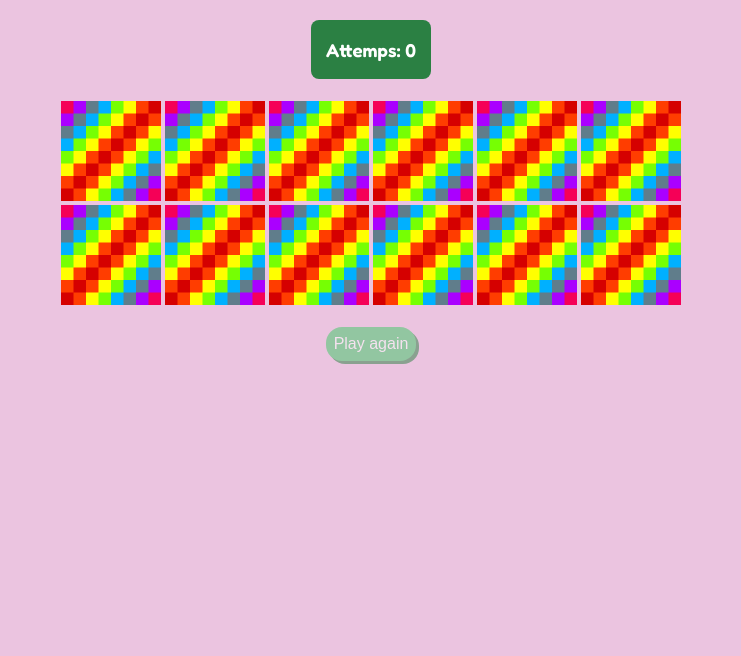
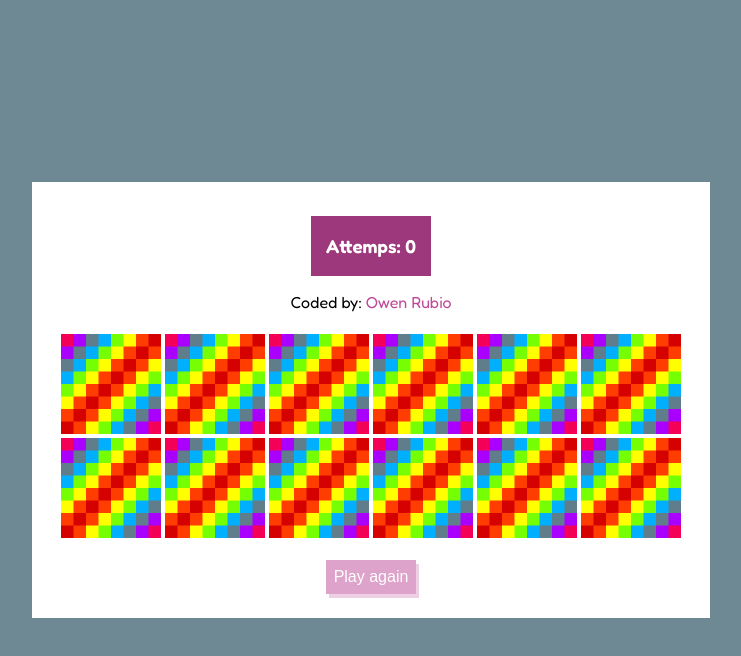
Before and after one commit to OwenRub/vanilla-JS-games, a plain HTML site: page Memory game/index.html in a window 1280 px wide. Shown: the whole page, without its empty margins (269-1010 px from the left). Drawn offline with Linux system fonts and the light colour scheme.

Commit message:
improved design

```diff
--- a/Memory game/index.html
+++ b/Memory game/index.html
@@ -14,6 +14,9 @@
 		<div class="attemps">
 			<h3>Attemps: <span id="score"></span></h3>
 		</div>
+		<div>
+			<p>Coded by: <a href="https://github.com/OwenRub">Owen Rubio</a></p>
+		</div>
 		<div id="board">
 
 		</div>
--- a/Memory game/style.css
+++ b/Memory game/style.css
@@ -4,21 +4,25 @@
 body{
     height: 100vh;
     margin: 0;
-    background: #EBC4E0;
+    background: /*#EBC4E0*/#6E8894;
+    display: flex;
+    flex-direction: column;
+    justify-content: center;
 }
 .layout{
+    padding: 24px;
     margin: 0 auto;
     width: 630px;
     display: flex;
+    background-color: white;
     flex-direction: column;
     align-items: center;
 }
 .attemps{
-    margin: 20px 0;
+    margin-top: 10px;
     padding: 0px 15px;
     color: white;
-    border-radius: 8px;
-    background-color: #2b8043;
+    background-color: #9C387B;
     font-weight: lighter;
 }
 #board{
@@ -40,13 +44,12 @@ img:hover{
 }
 .play-again{
     font-size: 16px;
-    border-radius: 16px;
     border: none;
     padding: 8px;
     margin-top: 20px;
     color: white;
-    background-color: #3cc964;
-    box-shadow: 3px 3px #2b8043;
+    background-color: #BE4997;
+    box-shadow: 3px 3px #DEA2CA;
 }
 .play-again:hover{
     cursor: pointer;
@@ -58,25 +61,31 @@ img:hover{
 }
 .disabled{
     font-size: 16px;
-    border-radius: 16px;
     border: none;
     padding: 8px;
     margin-top: 20px;
     color: white;
-    background-color: #3cc964;
-    box-shadow: 3px 3px #2b8043;
+    background-color: #BE4997;
+    box-shadow: 3px 4px #DEA2CA;
     opacity: 0.5;
 }
 .disabled:hover{
     cursor: default;
 }
+a {
+    text-decoration: none;
+    color: #BE4997;
+}
+p{
+    margin-bottom: 20px;
+}
 
-@media (max-width: 630px){
+@media (max-width: 690px){
     .layout{
         width: 420px;
     }
 }
-@media (max-width: 420px){
+@media (max-width: 460px){
     .layout{
         width: 315px;
     }
```
Also changed, not shown: Memory game/img/white.png.
